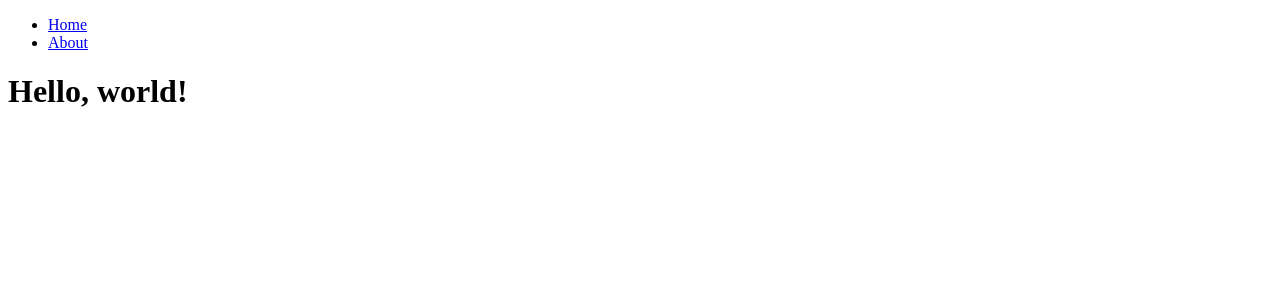
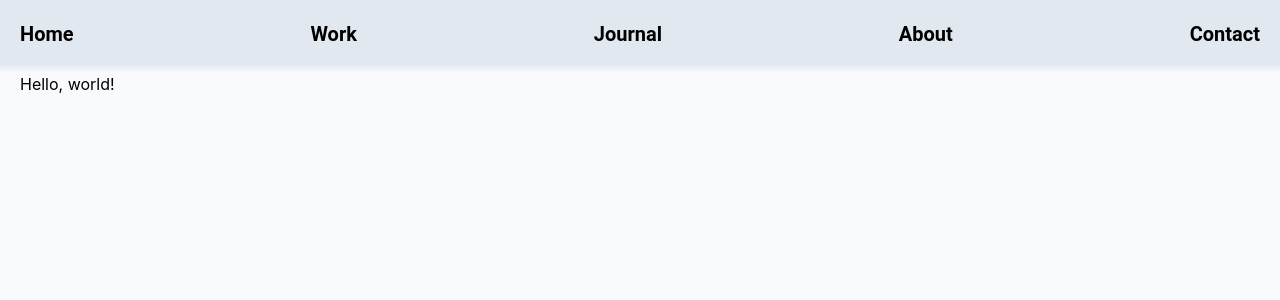
Before and after one commit to williamwhorton/WilliamWhortonDotCom, a Flask app: page / in a window 1280 px wide. Shown: the top 300 px of the page. Run offline with Flask 3, Linux system fonts and the light colour scheme; style sheets or scripts are compiled from the project's sources.

Commit message:
"Add dynamic page routing, journal support with FlatPages, and improve base styles with Tailwind components"

```diff
--- a/app/__init__.py
+++ b/app/__init__.py
@@ -1,12 +1,12 @@
-from flask import Flask, render_template
+from flask import Flask
+
 from config import config
-
 
 def create_app(config_name):
     app = Flask(__name__)
     app.config.from_object(config[config_name])
+
     config[config_name].init_app(app)
-
 
     from .main import main as main_blueprint
     app.register_blueprint(main_blueprint)
--- a/app/main/__init__.py
+++ b/app/main/__init__.py
@@ -2,4 +2,5 @@ from flask import Blueprint
 
 main = Blueprint('main', __name__)
 
+
 from . import views, errors
--- a/app/main/views.py
+++ b/app/main/views.py
@@ -1,9 +1,13 @@
-from flask import render_template
+from flask import render_template, current_app, Flask
 from . import main
 
 links = [
     {'name': 'Home', 'routeName': '.index'},
+    {'name': 'Work', 'routeName': '.work'},
+    {'name': 'Journal', 'routeName': '.journal'},
     {'name': 'About', 'routeName': '.about'},
+    {'name': 'Contact', 'routeName': '.contact'},
+
 ]
 
 
@@ -19,4 +23,31 @@ def index():
 
 @main.route('/about')
 def about():
-    return render_template('about/index.html', text='This is the about page')
+    return render_template('about/index.html')
+
+
+@main.route('/contact')
+def contact():
+    return render_template('contact/index.html')
+
+
+@main.route('/work')
+def work():
+    return render_template('work/index.html')
+
+
+@main.route('/journal')
+def journal():
+    articles = current_app.pages
+
+    return render_template('journal/index.html', articles=articles)
+
+
+@main.route('/journal/<string:slug>')
+def journal_article(slug):
+    for page in current_app.pages:
+        if page.meta['slug'] == slug:
+            article = page
+            return render_template('journal/article.html', article=article)
+
+    return render_template('404.html'), 404
--- a/app/static/src/input.css
+++ b/app/static/src/input.css
@@ -1,4 +1,6 @@
-@tailwind base;
-@tailwind components;
-@tailwind utilities;
-@tailwind theme;
+@import "tailwindcss";
+
+@theme {
+    --font-display: "Roboto", sans-serif;
+    --font-body: "Inter", sans-serif;
+}
--- a/app/templates/base.html
+++ b/app/templates/base.html
@@ -9,9 +9,13 @@
     <title>William Whorton - {% block title %}{%  endblock %}</title>
     {% endblock %}
 </head>
-<body>
+<body class="bg-slate-50 font-body">
+<nav class="bg-slate-200 py-5 px-5 pb-6 mask-b-from-90% mask-b-to-100%">
 {% include 'components/main_nav.html' %}
+</nav>
+<main class="px-5">
 {% block body %}
 {% endblock %}
+</main>
 </body>
 </html>
--- a/app/templates/components/main_nav.html
+++ b/app/templates/components/main_nav.html
@@ -1,5 +1,5 @@
 {% import 'macros/main_nav_link.html' as nav %}
-<ul>
+<ul class="w-full flex justify-between">
     {% for link in links %}
         {{ nav.render_main_nav_link(link) }}
     {% endfor %}
--- a/app/templates/macros/main_nav_link.html
+++ b/app/templates/macros/main_nav_link.html
@@ -1,5 +1,5 @@
 {% macro render_main_nav_link(link) %}
-    <li>
+    <li class="inline-block font-display text-xl font-bold">
     <a href="{{ url_for(link.routeName) }}">{{ link.name }}</a>
     </li>
 {% endmacro %}
--- a/package.json
+++ b/package.json
@@ -5,7 +5,7 @@
   "main": "run.py",
   "scripts": {
     "test": "echo \"Error: no test specified\" && exit 1",
-    "buildcss": "npx tailwindcss -i app/static/src/input.css -o ./static/css/style.css --watch"
+    "buildcss": "npx tailwindcss -i app/static/src/input.css -o app/static/css/style.css --watch"
   },
   "keywords": [],
   "author": "",
--- a/run.py
+++ b/run.py
@@ -1,4 +1,5 @@
 import os
+
 from app import create_app
 
 app = create_app(os.getenv('FLASK_CONFIG') or 'default')
```
Also changed, not shown: app/templates/contact/index.html (added, +10 -0 lines), app/templates/journal/article.html (added, +10 -0 lines), app/templates/journal/index.html (added, +17 -0 lines), app/templates/work/index.html (added, +10 -0 lines), config.py (+11 -1 lines), requirements.txt (added, +9 -0 lines).
